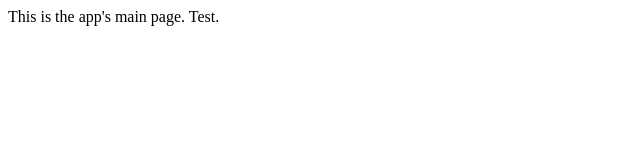
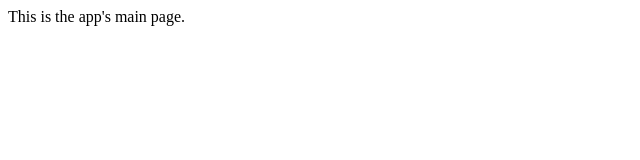
Before and after one commit to Axemark38/Stolcker, a plain HTML site: page main.html in a window 1280 px wide. Shown: the full height of the page, 0-640 px from the left. Drawn offline with Linux system fonts and the light colour scheme.

Commit message:
Update main.html

```diff
--- a/main.html
+++ b/main.html
@@ -3,6 +3,6 @@
 <head>
 </head>
 <body>
-  This is the app's main page. Test.
+  This is the app's main page.
 </body>
 </html>
```
